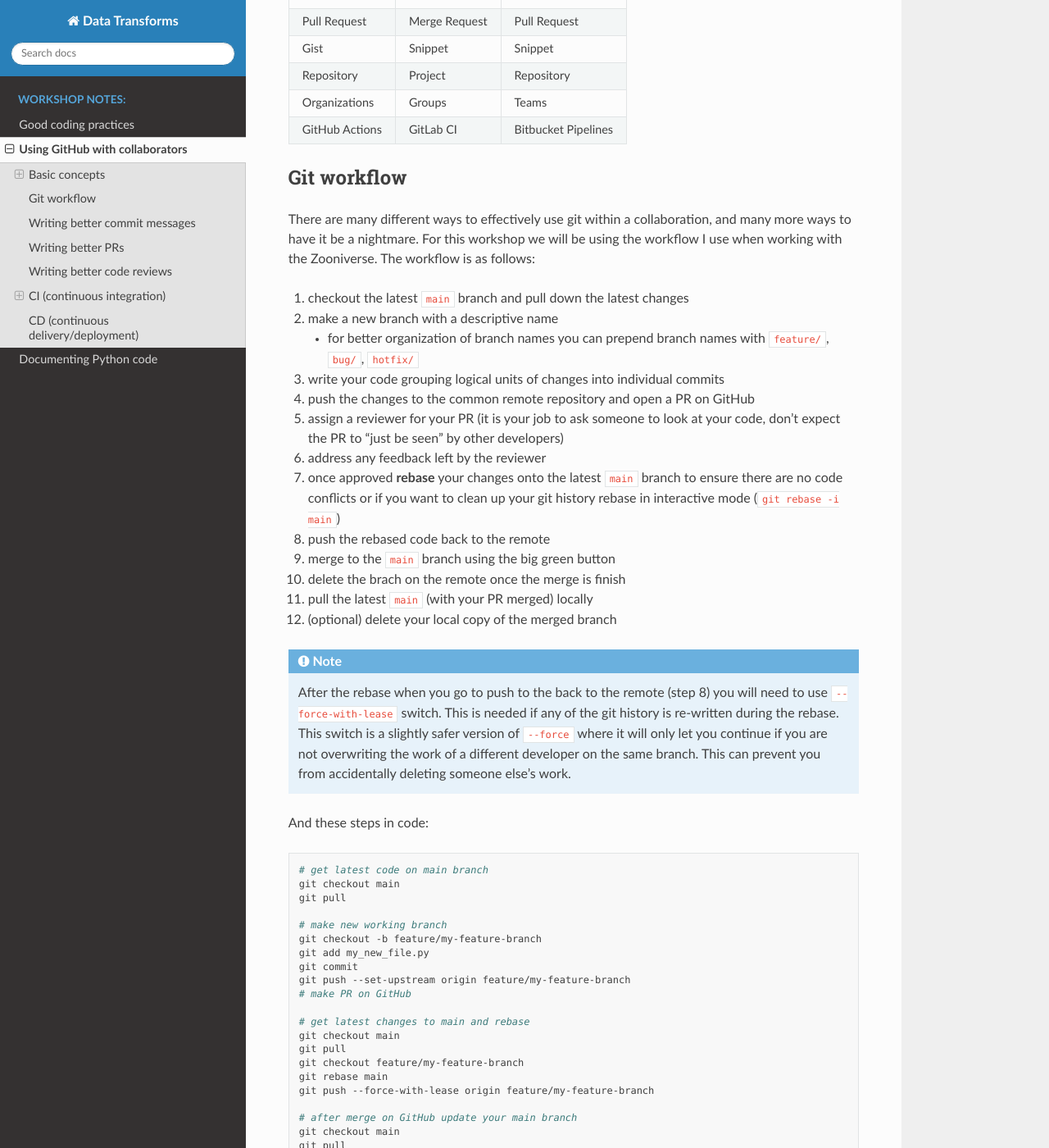
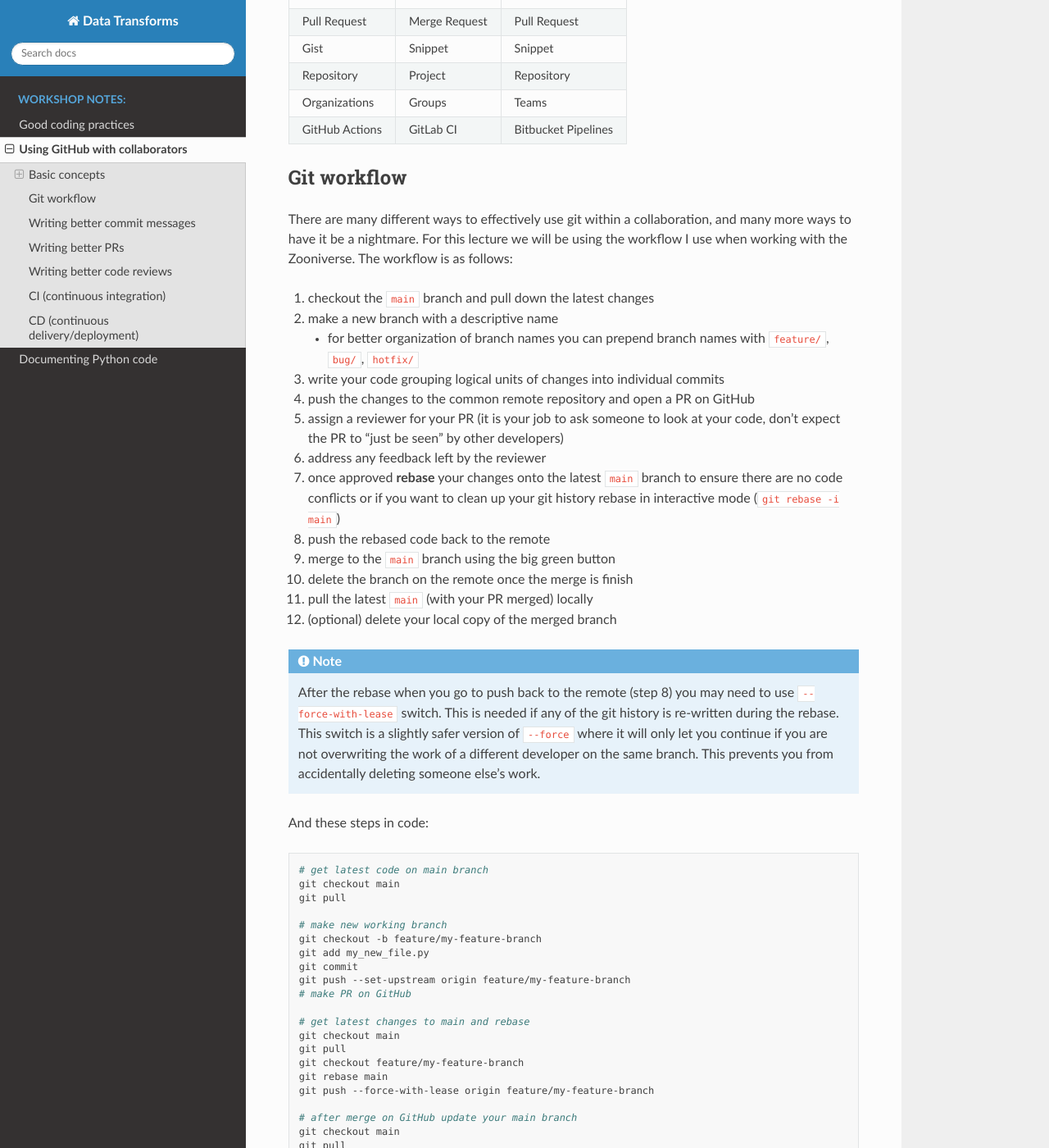
Before and after one commit to CKrawczyk/Advanced_Git_demo, a Sphinx documentation site: the page built from docs/source/github_with_collaborators.md, in a window 1280 px wide and 1400 px high, scrolled down 1981 px. Shown: the whole window at 82% size. Built offline with Sphinx 7.4.7 and the Read the Docs theme 3.1.0, drawn with Linux system fonts in a browser that asks for light colours; pages that are not in the unit, such as notebooks, are missing from menus; some of the changed text lies outside the part shown.

Commit message:
Update the notes and Readme
Modified the notes to only include the useful information for these lectures.  (mostly just changing instances of "workshop" to "lecture").

````diff
--- a/docs/source/github_with_collaborators.md
+++ b/docs/source/github_with_collaborators.md
@@ -1,7 +1,7 @@
 # Using GitHub with collaborators
 At some point in you will likely have a massive hard drive crash, or realize you introduced a bug in your code and want to revert it back to its working state (perhaps from several weeks before). Or you may end up working on a bit of code with other people. In any of these cases version control saves the day.
 
-In this workshop we will be using Git as our version control software, and GitHub as our remote repository service for working with collaborators.
+In this lecture we will be using Git as our version control software, and GitHub as our remote repository service for working with collaborators.
 
 ## Basic concepts
 
@@ -87,7 +87,7 @@
 
 ### GitHub vs GitLab vs Bitbucket
 
-While we are using GitHub for this workshop, it is not the only option for hosting remote git repositories.  The other major options are [GitLab](https://about.gitlab.com/) and [Bitbucket](https://bitbucket.org/product/).  For the most part all there platforms offer the same services but they sometimes use different terms.  Below is a table for converting between the terms used by each platform:
+While we are using GitHub for this lecture, it is not the only option for hosting remote git repositories.  The other major options are [GitLab](https://about.gitlab.com/) and [Bitbucket](https://bitbucket.org/product/).  For the most part all there platforms offer the same services but they sometimes use different terms.  Below is a table for converting between the terms used by each platform:
 
 | GitHub         | GitLab        | Bitbucket           |
 | :------------- | :------------ | :------------------ |
@@ -99,9 +99,9 @@
 
 ## Git workflow
 
-There are many different ways to effectively use git within a collaboration, and many more ways to have it be a nightmare.  For this workshop we will be using the workflow I use when working with the Zooniverse.  The workflow is as follows:
+There are many different ways to effectively use git within a collaboration, and many more ways to have it be a nightmare.  For this lecture we will be using the workflow I use when working with the Zooniverse.  The workflow is as follows:
 
-1. checkout the latest `main` branch and pull down the latest changes
+1. checkout the `main` branch and pull down the latest changes
 2. make a new branch with a descriptive name
     - for better organization of branch names you can prepend branch names with `feature/`, `bug/`, `hotfix/`
 3. write your code grouping logical units of changes into individual commits
@@ -112,12 +112,12 @@
 or if you want to clean up your git history rebase in interactive mode (`git rebase -i main`)
 8. push the rebased code back to the remote
 9. merge to the `main` branch using the big green button
-10. delete the brach on the remote once the merge is finish
+10. delete the branch on the remote once the merge is finish
 11. pull the latest `main` (with your PR merged) locally
 12. (optional) delete your local copy of the merged branch
 
 ```{note}
-After the rebase when you go to push to the back to the remote (step 8) you will need to use `--force-with-lease` switch.  This is needed if any of the git history is re-written during the rebase.  This switch is a slightly safer version of `--force` where it will only let you continue if you are not overwriting the work of a different developer on the same branch.  This can prevent you from accidentally deleting someone else's work.
+After the rebase when you go to push back to the remote (step 8) you may need to use `--force-with-lease` switch.  This is needed if any of the git history is re-written during the rebase.  This switch is a slightly safer version of `--force` where it will only let you continue if you are not overwriting the work of a different developer on the same branch.  This prevents you from accidentally deleting someone else's work.
 ```
 
 And these steps in code:
@@ -159,6 +159,10 @@
     - This makes it easier to find when a particular change happened and any context that was left in commit messages
 - Once given the OK by the reviewer the code writer makes the final decision on when to merge
 - Any merged branch can be safely deleted, there is no need to clutter up the remote with old branches (also you are less likely to have multiple developers pick the same branch name for their work if there are fewer branches on the remote repo).
+
+```{note}
+With this workflow, every developer is working on **different** branches.  If multiple people are working on a single feature they should create a branch for the feature, and **each** branch off of that new feature branch.  They can both make PRs into/rebase onto the feature branch.  Once the feature is done a new PR that brings it into the `main` branch should be made.  As everyone is on a independent branch merge conflicts only happen at the rebase stages, rather than on pulls or pushes.
+```
 
 ## Writing better commit messages
 
@@ -241,7 +245,7 @@
     - If appropriate list any consequences of the changes (e.g. is there other code that should be changed in a future PR as a result)
     - Any actions the PRs author(s) should take before merging
 7. Either approve or block (pending changes) the PR
-8. If approved you are done, it is the responsibility of the author(s) to merge the PR.  If not re-review when the changes you asked for are finished.
+8. If approved you are done, it is the responsibility of the author(s) to merge the PR.  If not, re-review when the changes you asked for are finished.
 
 Here is an example of well constructed PR and review taken from one of the Zooniverse's repositories [https://github.com/zooniverse/front-end-monorepo/pull/2313](https://github.com/zooniverse/front-end-monorepo/pull/2313).
 
@@ -262,14 +266,6 @@
 
 GitHub can also be configured with branch protection that will ensure that particular GHAs must complete successfully before any code can be merged into it.
 
-### tox
-
-While GHA are great they only run tests in the cloud, so the turn around time can be slow when you want to test a change across different python versions.  [Tox](https://tox.wiki/en/latest/) is a way to automatically setup and run your tests across different python environments (each with different python versions) all on your local computer.
-
-```{note}
-Tox can be used in combination with GHA.  In these cases the GHA is set up to run the `tox` command rather than install you local python package directly and run the tests.
-```
-
 ## CD (continuous delivery/deployment)
 
 A related concept to CI is CD.  This takes the concept of CI and goes one step further by automatically taking changes to the `main` branch (or any other branch) and hosting them for immediate use.  These are also handled with GHA.  Typical examples are:
````
Also changed, not shown: other parts of docs/source/github_with_collaborators.md (+2 -2 lines), README.md (+1 -0 lines), docs/source/good_coding_practices.md (+6 -10 lines), docs/source/writing_documentation.md (+3 -8 lines).
